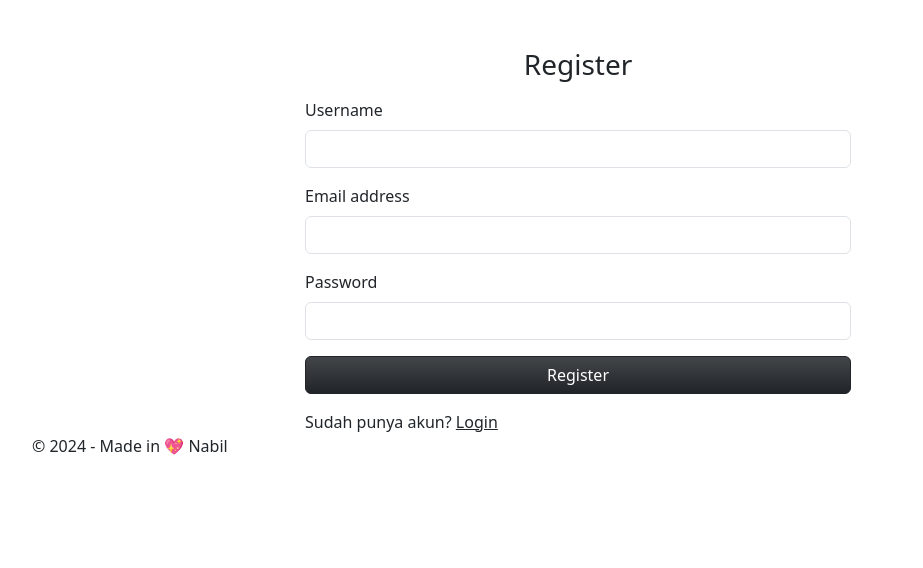
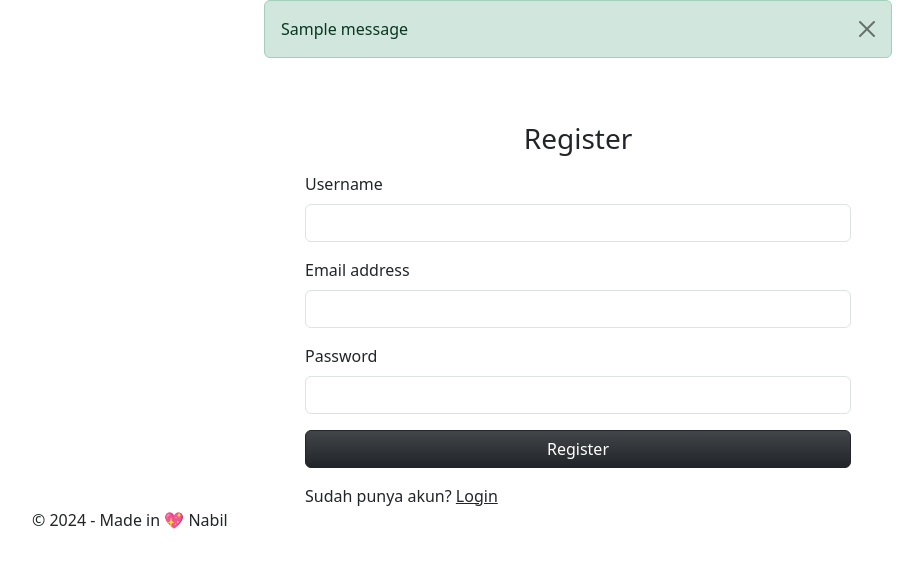
Before and after one commit to Anugerah20/FTC-Guru-Honorer, a Flask app: page /register in a window 1280 px wide. Shown: the part 56-624 px from the top of the page, without its empty margins (62-985 px from the left). Run offline with Flask 3, Linux system fonts and the light colour scheme; one stand-in notice (Sample message) is shown; some libraries are stand-ins or nearby versions.

Commit message:
feat: flask message success and error

```diff
--- a/templates/base.html
+++ b/templates/base.html
@@ -5,8 +5,11 @@
      <meta charset="utf-8">
      <meta name="viewport" content="width=device-width, initial-scale=1">
      <title>{% block title %}{% endblock %}</title>
+     <!-- Bootstrap 5 -->
      <link href="https://cdn.jsdelivr.net/npm/bootstrap@5.3.3/dist/css/bootstrap.min.css" rel="stylesheet"
           integrity="sha384-QWTKZyjpPEjISv5WaRU9OFeRpok6YctnYmDr5pNlyT2bRjXh0JMhjY6hW+ALEwIH" crossorigin="anonymous">
+     <!-- Link Fontawesome -->
+     <link rel="stylesheet" href="https://cdnjs.cloudflare.com/ajax/libs/font-awesome/4.7.0/css/font-awesome.min.css">
 </head>
 
 <body>
@@ -26,6 +29,7 @@
                                         href="/all-tweet">Data
                                         Tweet</a>
                               </li>
+                              <!-- Editor: Nabil (14/05/2024)  -->
                               <!-- <li class="nav-item">
                                    <a class="nav-link {% if current_url == '/preprocessing' %}active{% endif %}"
                                         href="/preprocessing">Preprocessing</a>
@@ -35,7 +39,7 @@
                                    <a href="#" class="nav-link text-decoration-none text-dark">Halo, {{ username }}</a>
                               </li>
                               <li class="nav-item">
-                                   <a class="nav-link" href="/logout">Logout</a>
+                                   <a class="nav-link text-bg-danger rounded ms-3 text-center" href="/logout">Logout</a>
                               </li>
                               {% else %}
                               <li class="nav-item">
@@ -47,6 +51,23 @@
                </div>
           </nav>
      </div>
+
+     <!-- Flash messages -->
+     <div class="row">
+          {% with messages = get_flashed_messages(with_categories=true) %}
+          {% if messages %}
+          <div class="col-md-8 col-lg-6 mx-auto">
+               {% for category, message in messages %}
+               <div class="alert alert-{{ category }} alert-dismissible fade show" role="alert">
+                    {{ message }}
+                    <button type="button" class="btn-close" data-bs-dismiss="alert" aria-label="Close"></button>
+               </div>
+               {% endfor %}
+          </div>
+          {% endif %}
+          {% endwith %}
+     </div>
+     <!-- Konten halaman lainnya -->
 
      <!-- Content -->
      {% block content %}{% endblock %}
```
